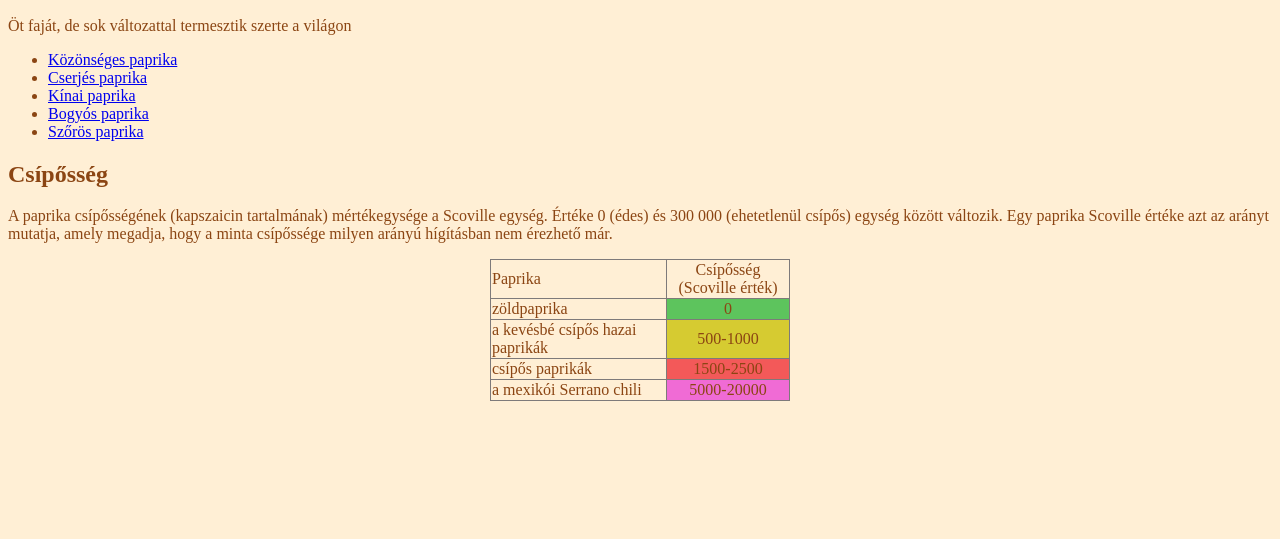
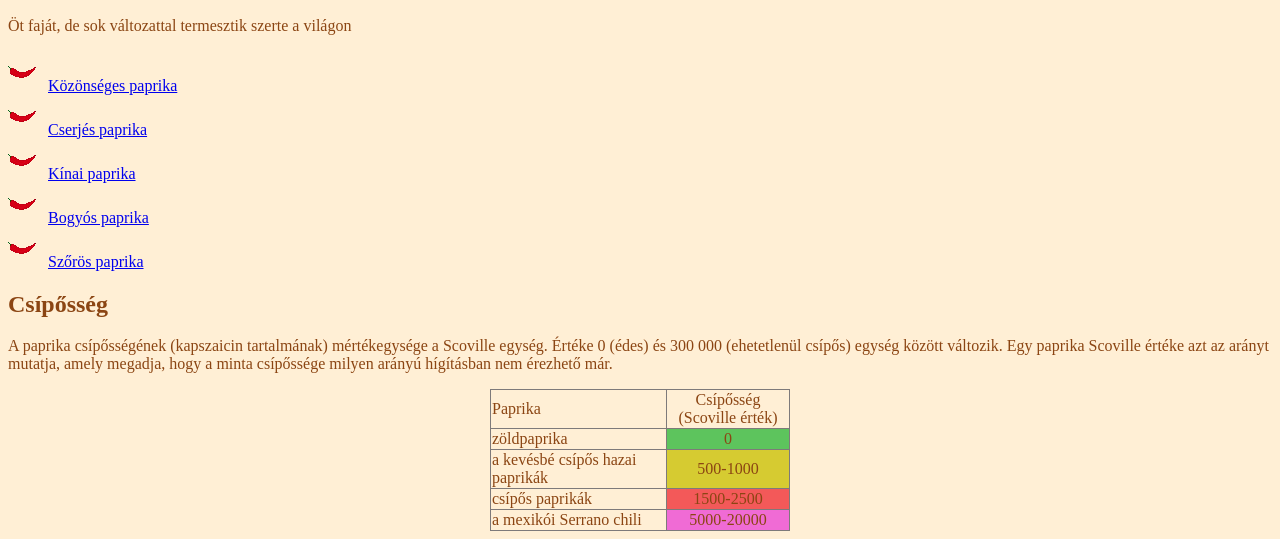
Before and after one commit to tvikto/paprika, a plain HTML site: page index.html in a window 1280 px wide. Shown: the part 273-812 px from the top of the page. Drawn offline with Linux system fonts and the light colour scheme.

Commit message:
11.lista_ikon

```diff
--- a/css/paprika.css
+++ b/css/paprika.css
@@ -53,3 +53,7 @@ header
     background-repeat: no-repeat;
     background-size: 75%;
 }
+li
+{
+    list-style-image: url(../img/chili-pepper-icon.gif);
+}
```
